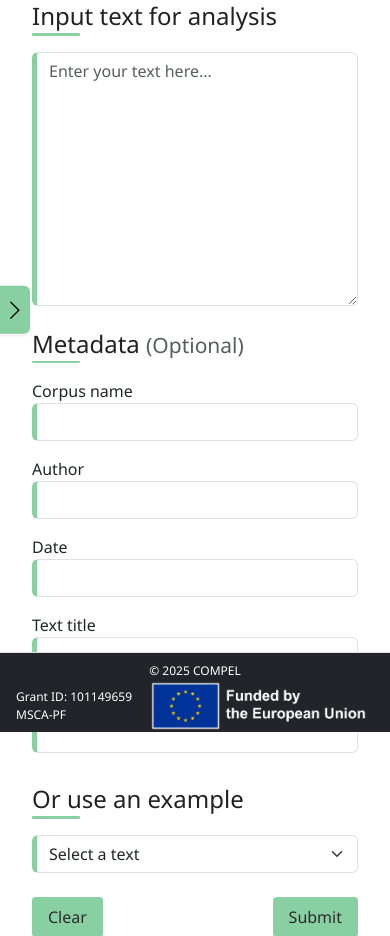
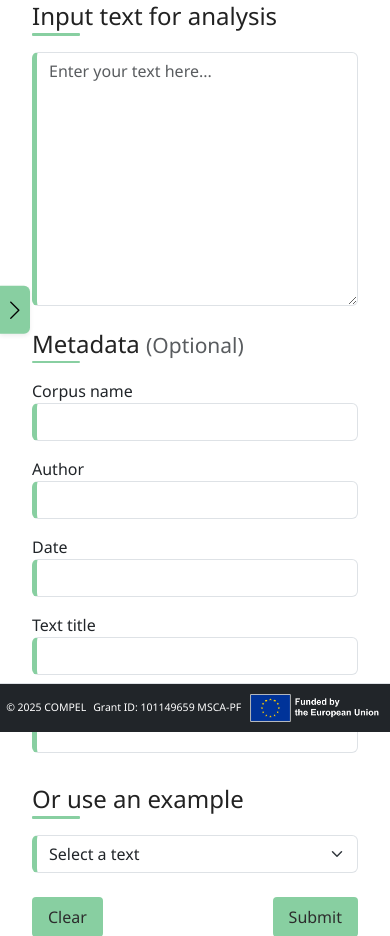
Before and after one commit to compellit/gamaweb, a Django app: page /en/gama/ in a window 390 px wide. Shown: the part 112-1048 px from the top of the page. Run offline with Django 5.2, Linux system fonts and the light colour scheme; some libraries are stand-ins or nearby versions.

Commit message:
back to footer without fixed height (but smaller image on mobile)

```diff
--- a/gama/static/css/style.css
+++ b/gama/static/css/style.css
@@ -255,7 +255,6 @@ a {
     text-decoration: none;
 }
 
-
 /* modifs pr overall */
 
 a {
@@ -269,26 +268,25 @@ a {
     color: var(--color-green-dark) !important;
 }
 
-.custom-footer {
-    height: 80px;
+/*    pour éléments sous footer  */
+
+@media (max-width: 650px) {
+    .small-text-mobile {
+        gap: 0.05rem !important;
+        padding-top: 0.05rem !important;
+        padding-bottom: 0.05rem !important;
+        font-size: 0.75em;
+    }
+}
+
+#funded-eu{
+    height: 50px !important;
 }
 
 @media (max-width: 650px) {
-  .small-text-mobile {
-    flex-direction: column !important;
-    //align-items: flex-start !important;
-    gap: 0.05rem !important;
-    padding-top: 0.05rem !important;
-    padding-bottom: 0.05rem !important;
-  }
-
-  .small-text-mobile * {
-    font-size: 0.75rem !important;
-  }
-
-  .small-text-mobile img {
-    height: 20px;
-  }
+    #funded-eu {
+        height: 30px !important;
+    }
 }
 
 /* modifs pr index template */
@@ -304,7 +302,6 @@ table.dataTable thead th {
     white-space: normal !important;
     word-wrap: break-word;
     table-layout: auto !important;
-
 }
 
 /* pr 'about' template */
--- a/gama/templates/gama/base.html
+++ b/gama/templates/gama/base.html
@@ -9,12 +9,12 @@
     <title>{% block title %}gamaweb{% endblock %}</title>
     <meta name="viewport" content="width=device-width, initial-scale=1">
     <link rel="stylesheet" href="{% static 'css/bootstrap.css' %}">
-    <link rel="stylesheet" href="{% static 'css/style.css' %}"/>
     <link rel="stylesheet" href="{% static 'css/bootstrap-icons.css' %}">
     <script src="{% static 'js/bootstrap.bundle.js' %}"></script>
     <link rel="stylesheet" href="{% static 'css/jquery.dataTables.min.css' %}"/>
     <script src="{% static 'js/jquery-3.7.0.min.js' %}"></script>
     <script src="{% static 'js/jquery.dataTables.min.js' %}"></script>
+    <link rel="stylesheet" href="{% static 'css/style.css' %}"/>
 
     <!-- <script src="{% static 'js/tablesort.js' %}"></script> !-->
 </head>
@@ -89,24 +89,25 @@
     <!-- body !-->
     <main class="container-fluid py-0 my-0">
         {% block content %}{% endblock %}
-        <!-- Spacer to avoid footer overlap -->
-        <div style="height: 80px;"></div>
     </main>
+
 <!-- footer !-->
 
-<footer class="footer fixed-bottom py-2 bg-dark border-top w-100 custom-footer">
-    <div class="container-fluid d-flex justify-content-evenly align-items-center flex-wrap px-3 py-0 my-0 gap-3 small-text-mobile">
+<footer class="footer fixed-bottom py-2 bg-dark border-top w-100">
+    <div class="container-fluid d-flex justify-content-evenly align-items-center flex-wrap px-0 py-0 my-0 gap-3 small-text-mobile">
         <div class="footer-left text-white d-flex align-items-center flex-shrink-1">
-            © 2025 COMPEL
+            <span>© 2025 COMPEL</span>
         </div>
         <div class="d-flex align-items-center">
-            <span class="text-white me-2">Grant ID: <a href="https://cordis.europa.eu/project/id/101149659" target="_blank" rel="noopener">101149659 MSCA-PF</a></span>
+            <span class="text-white me-2"><a href="https://cordis.europa.eu/project/id/101149659" target="_blank" rel="noopener">Grant ID: 101149659 MSCA-PF</a></span>
                 <a href="https://cordis.europa.eu/project/id/101149659" target="_blank" rel="noopener">
-                <img src="{% static 'img/eu-white-text.png' %}"  alt="EU Funded" style="height: 50px;">
+                <img id="funded-eu" src="{% static 'img/eu-white-text.png' %}" alt="EU Funded" style="height: 50px;"/>
                 </a>
         </div>
     </div>
 </footer>
+
+
 </body>
 
 </html>
--- a/gamaweb/settings.py
+++ b/gamaweb/settings.py
@@ -24,10 +24,10 @@ BASE_DIR = Path(__file__).resolve().parent.parent
 SECRET_KEY = 'django-insecure-k!c6yrqhj9nm1y%t_$apzh*p9y1$fge#ut4u)%$#hsvx29712$'
 
 # SECURITY WARNING: don't run with debug turned on in production!
-DEBUG = False
+DEBUG = True
 
 #ALLOWED_HOSTS = []
-ALLOWED_HOSTS = ['localhost', '127.0.0.1', 'prf2.org']
+ALLOWED_HOSTS = ['localhost', '127.0.0.1', 'prf2.org', '192.168.1.14']
 
 
 # Application definition
```
